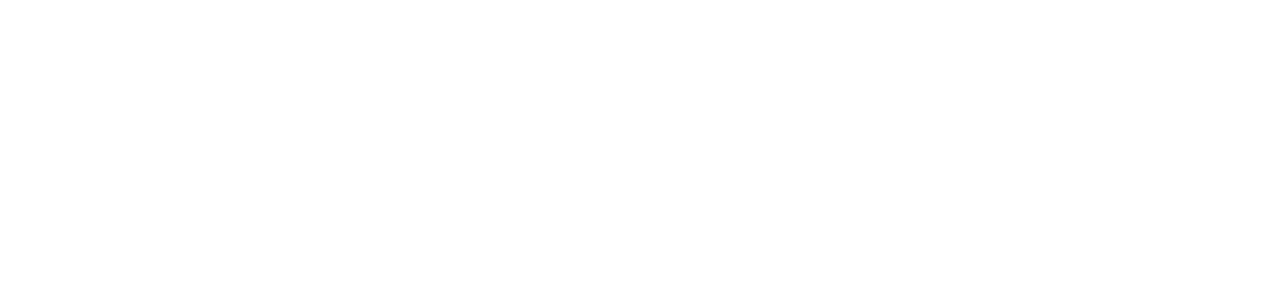
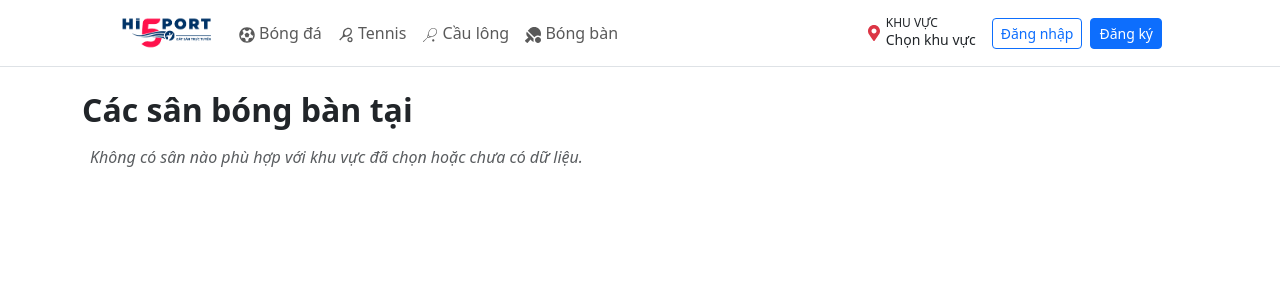
Before and after one commit to DaNhatNguyen/sports-booking-frontend, a React (Create React App) app: page /loai-san/bong-ban in a window 1280 px wide. Before the commit this address had no page. Shown: the top 300 px of the page. Built offline with nearby package versions, Linux system fonts and the light colour scheme.

Commit message:
update 546

```diff
--- a/src/components/Header.tsx
+++ b/src/components/Header.tsx
@@ -5,6 +5,7 @@
 import { MdSportsTennis } from 'react-icons/md';
 import { getStoredUser, fetchCurrentUser, clearUser } from '../services/authService';
 import logo from '../assets/logo.png';
+import { Link } from 'react-router-dom';
 
 interface Province {
   name: string;
@@ -78,11 +79,12 @@
         </Navbar.Brand>
 
         <Nav className="me-auto align-items-center d-none d-lg-flex">
-          <Nav.Link href="/#"><FaFutbol /> Bóng đá</Nav.Link>
-          <Nav.Link href="/#"><MdSportsTennis /> Tennis</Nav.Link>
-          <Nav.Link href="/#"><GiTennisRacket /> Cầu lông</Nav.Link>
-          <Nav.Link href="/#"><FaTableTennis /> Bóng bàn</Nav.Link>
+          <Nav.Link as={Link} to="/loai-san/bong-da"><FaFutbol /> Bóng đá</Nav.Link>
+          <Nav.Link as={Link} to="/loai-san/tennis"><MdSportsTennis /> Tennis</Nav.Link>
+          <Nav.Link as={Link} to="/loai-san/cau-long"><GiTennisRacket /> Cầu lông</Nav.Link>
+          <Nav.Link as={Link} to="/loai-san/bong-ban"><FaTableTennis /> Bóng bàn</Nav.Link>
         </Nav>
+
 
         <Nav className="align-items-center">
           <div className="d-flex align-items-center justify-content-between flex-grow-1 flex-wrap">
--- a/src/components/NearbyCourts.tsx
+++ b/src/components/NearbyCourts.tsx
@@ -55,10 +55,6 @@
 
       <div className="d-flex gap-2 flex-wrap mb-4">
         <Badge pill bg="dark" text="light">Tất cả</Badge>
-        <Badge pill bg="light" text="dark" className="border">Bóng đá</Badge>
-        <Badge pill bg="light" text="dark" className="border">Tennis</Badge>
-        <Badge pill bg="light" text="dark" className="border">Cầu lông</Badge>
-        <Badge pill bg="light" text="dark" className="border">Bóng bàn</Badge>
       </div>
 
       <div className="d-flex flex-wrap gap-4 justify-content-start">
--- /dev/null
+++ b/src/pages/CourtByTypePage.tsx
@@ -0,0 +1,170 @@
+import React, { useEffect, useState } from 'react';
+import { useParams, useNavigate } from 'react-router-dom';
+import { Card, Modal, Tab, Tabs, Button } from 'react-bootstrap';
+import { FaMapMarkerAlt, FaStar } from 'react-icons/fa';
+import Header from '../components/Header';
+import Footer from '../components/Footer';
+import { getCourtsByFilter } from '../services/courtService';
+import { Court } from '../types/court';
+import { toast } from 'react-toastify';
+import { checkLoginAndRedirect } from '../utils/auth'; // nếu bạn có
+import { getTypeName } from '../utils/getTypeName';
+
+const CourtByTypePage: React.FC = () => {
+    const { type } = useParams<{ type: string }>();
+    const navigate = useNavigate();
+    const [courts, setCourts] = useState<Court[]>([]);
+    const [showDetail, setShowDetail] = useState(false);
+    const [selectedCourt, setSelectedCourt] = useState<Court | null>(null);
+
+    const location = JSON.parse(localStorage.getItem('selectedLocation') || '{}');
+    const { province, district } = location;
+
+    useEffect(() => {
+        const fetchCourtsFilter = async () => {
+            try {
+
+
+                if (!type || !province?.name || !district) {
+                    console.warn('Thiếu thông tin bộ lọc.');
+                    return;
+                }
+
+                const data = await getCourtsByFilter(type, province.name, district);
+                setCourts(data);
+            } catch (err) {
+                console.error('Lỗi khi gọi API sân:', err);
+            }
+        };
+
+        fetchCourtsFilter();
+
+        const handleLocationChange = () => {
+            fetchCourtsFilter();
+        };
+
+        window.addEventListener('locationChanged', handleLocationChange);
+        return () => window.removeEventListener('locationChanged', handleLocationChange);
+    }, [type]);
+
+
+    return (
+        <>
+            <Header />
+
+            <div className="container mt-4">
+                <h2 className="text-xl fw-bold mb-3">
+                    Các sân {getTypeName(type)} tại {district}
+                </h2>
+
+                <div className="d-flex flex-wrap gap-4 justify-content-start">
+                    {courts.length === 0 ? (
+                        <div className="text-muted fst-italic px-2">
+                            Không có sân nào phù hợp với khu vực đã chọn hoặc chưa có dữ liệu.
+                        </div>
+                    ) : (
+                        courts.map((court) => (
+                            <div
+                                key={court._id}
+                                className="shadow-sm bg-white rounded"
+                                style={{
+                                    flex: '1 1 calc(25% - 1rem)',
+                                    minWidth: '260px',
+                                    maxWidth: '300px',
+                                    cursor: 'pointer'
+                                }}
+                                onClick={() => {
+                                    setSelectedCourt(court);
+                                    setShowDetail(true);
+                                }}
+                            >
+                                <Card className="h-100 border-0">
+                                    <Card.Img
+                                        variant="top"
+                                        src={court.images?.[0] || '/default-image.png'}
+                                        style={{ height: '160px', objectFit: 'cover' }}
+                                    />
+                                    <Card.Body>
+                                        <div className="text-muted small mb-1">
+                                            Mở cửa: {court.openTime} - {court.closeTime}
+                                        </div>
+                                        <div className="text-primary small">{court.type}</div>
+                                        <Card.Title className="mb-1">{court.name}</Card.Title>
+                                        <div className="text-muted small">
+                                            <FaMapMarkerAlt className="text-danger me-1" />
+                                            {court.address.split(',').slice(-2, -1)[0].trim()}
+                                        </div>
+                                        <div className="text-muted small mt-1">
+                                            <FaStar className="text-warning me-1" />
+                                            {court.rating.toFixed(1)}
+                                        </div>
+                                    </Card.Body>
+                                </Card>
+                            </div>
+                        ))
+                    )}
+                </div>
+            </div>
+
+            {/* Modal chi tiết sân */}
+            <Modal
+                show={showDetail}
+                onHide={() => setShowDetail(false)}
+                size="lg"
+                centered
+            >
+                <Modal.Header closeButton>
+                    <Modal.Title>{selectedCourt?.name}</Modal.Title>
+                </Modal.Header>
+                <Modal.Body>
+                    <Tabs defaultActiveKey="info" id="court-detail-tabs" className="mb-3 border-bottom">
+                        <Tab eventKey="info" title="Thông tin">
+                            <div className="tab-scroll">
+                                <img
+                                    src={selectedCourt?.images?.[0] || '/default-image.jpg'}
+                                    alt="court"
+                                    className="img-fluid rounded mb-3"
+                                />
+                                <p><strong>Loại sân:</strong> {selectedCourt?.type}</p>
+                                <p><strong>Địa chỉ:</strong> {selectedCourt?.address}</p>
+                                <p><strong>Thời gian mở cửa:</strong> {selectedCourt?.openTime} - {selectedCourt?.closeTime}</p>
+                                <p><strong>Đánh giá:</strong> ⭐ {selectedCourt?.rating}</p>
+                            </div>
+                        </Tab>
+                        <Tab eventKey="services" title="Dịch vụ">
+                            <p>Thông tin dịch vụ đi kèm của sân...</p>
+                        </Tab>
+                        <Tab eventKey="images" title="Hình ảnh">
+                            <p>Hình ảnh khác về sân...</p>
+                        </Tab>
+                        <Tab eventKey="reviews" title="Đánh giá">
+                            <p>Hiển thị đánh giá từ người dùng...</p>
+                        </Tab>
+                    </Tabs>
+
+                    <div className="text-end">
+                        <Button
+                            variant="warning"
+                            style={{ color: "#fff" }}
+                            onClick={() =>
+                                checkLoginAndRedirect(navigate, () => {
+                                    if (selectedCourt?._id) {
+                                        navigate(`/booking/${selectedCourt._id}`);
+                                    } else {
+                                        toast.error('Không tìm thấy sân để đặt lịch.');
+                                    }
+                                })
+                            }
+                        >
+                            Đặt lịch
+                        </Button>
+                    </div>
+                </Modal.Body>
+            </Modal>
+
+            {/* <Footer /> */}
+        </>
+    );
+};
+
+export default CourtByTypePage;
--- a/src/routes/AppRoutes.tsx
+++ b/src/routes/AppRoutes.tsx
@@ -4,6 +4,7 @@
 import LoginPage from '../pages/LoginPage';
 import SignupPage from '../pages/SignupPage';
 import SearchResultsPage from '../pages/SearchResultsPage';
+import CourtByTypePage from '../pages/CourtByTypePage';
 
 const AppRoutes: React.FC = () => {
   return (
@@ -12,6 +13,7 @@
       <Route path="/login" element={<LoginPage />} />
       <Route path="/signup" element={<SignupPage />} />
       <Route path="/search-results" element={<SearchResultsPage />} />
+      <Route path="/loai-san/:type" element={<CourtByTypePage />} />
     </Routes>
   );
 };
--- a/src/services/courtService.ts
+++ b/src/services/courtService.ts
@@ -1,5 +1,6 @@
 import axios from 'axios';
 import { Court } from '../types/court';
+import { FilterParams } from '../types/filterParams';
 
 // const API_BASE = process.env.REACT_APP_API_URL;
 // console.log("API_BASE:", API_BASE);
@@ -23,3 +24,14 @@
   });
   return response.data;
 };
+
+export const getCourtsByFilter = async (
+  type: string,
+  city: string,
+  district: string
+): Promise<Court[]> => {
+  const response = await axios.get(`${API_BASE}/courts/filter`, {
+    params: { type, city, district },
+  });
+  return response.data;
+};
--- /dev/null
+++ b/src/types/filterParams.ts
@@ -0,0 +1,5 @@
+export interface FilterParams {
+  type?: string;
+  city?: string;
+  district?: string;
+}
--- /dev/null
+++ b/src/utils/getTypeName.ts
@@ -0,0 +1,12 @@
+export const getTypeName = (typeSlug: string | undefined): string => {
+  if (!typeSlug) return '';
+
+  const typeMap: Record<string, string> = {
+    'bong-da': 'bóng đá',
+    'cau-long': 'cầu lông',
+    'tennis': 'tennis',
+    'bong-ban': 'bóng bàn',
+  };
+
+  return typeMap[typeSlug] || typeSlug.replace(/-/g, ' ');
+};
```
